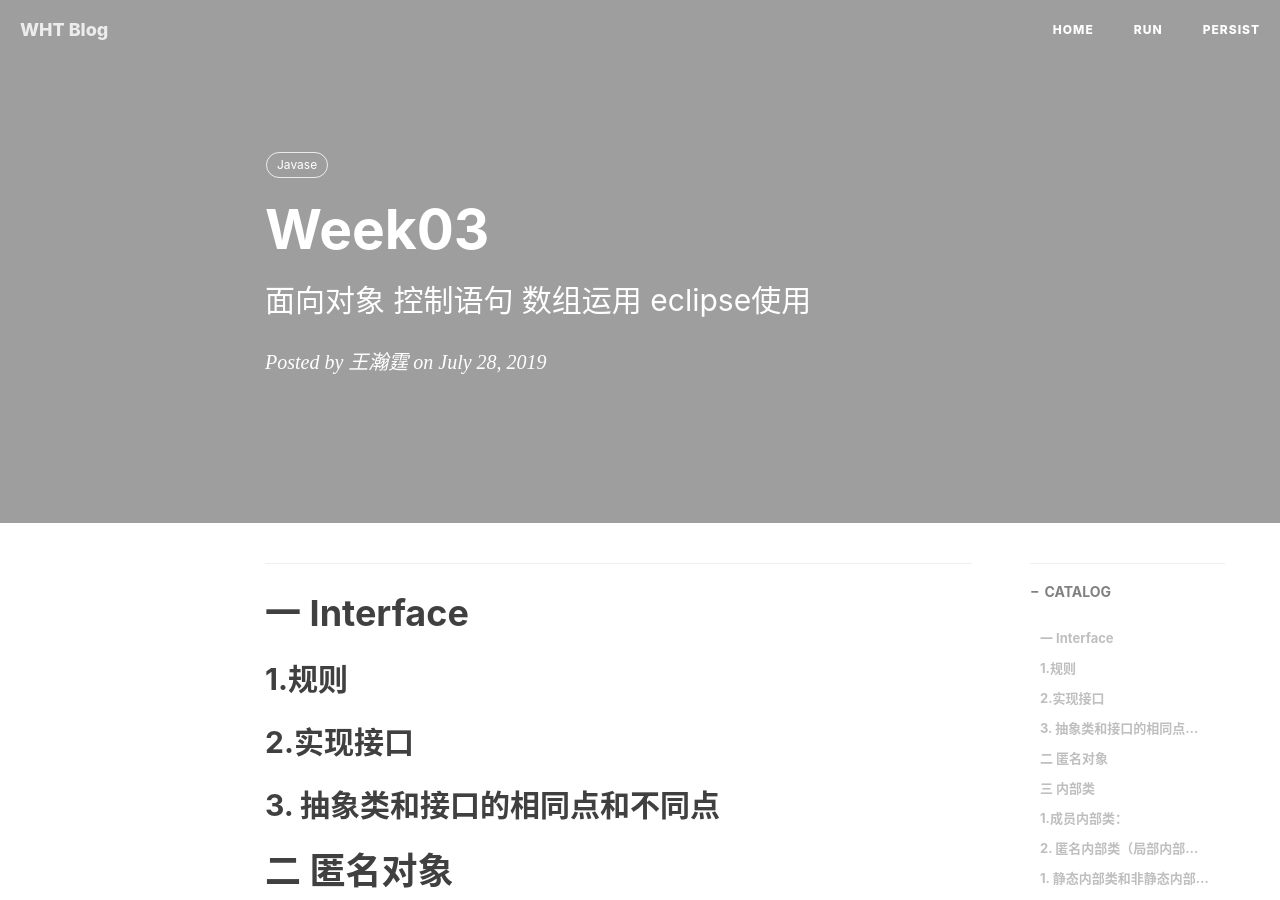
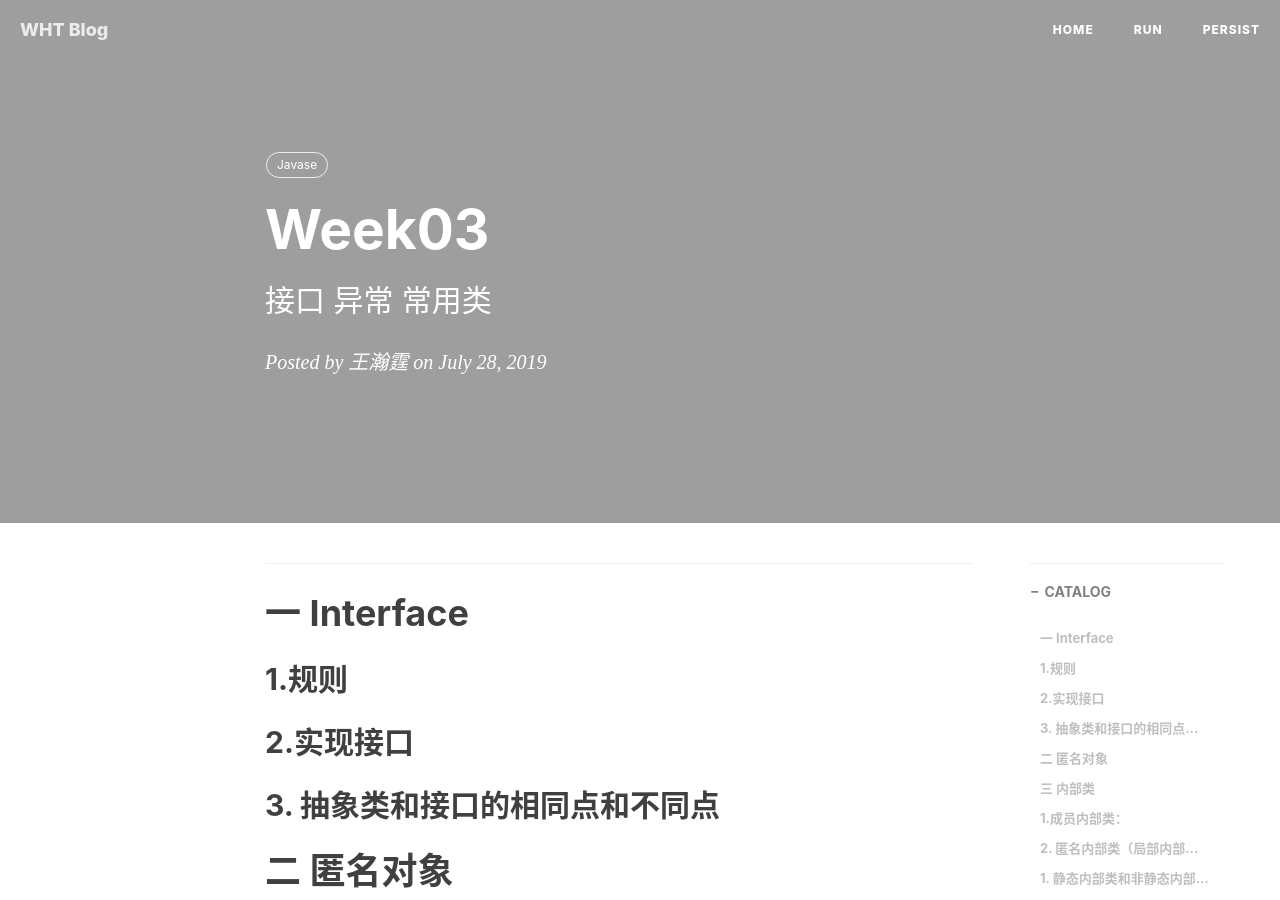
Before and after one commit to RoarerWang/roarerwang.github.io, a Jekyll site: the page built from _posts/2019-07-21-Week03.md, in a window 1280 px wide and 900 px high. Built offline with Jekyll 4.4.1, drawn with Linux system fonts in a browser that asks for light colours; nearby versions of some CDN libraries; comment, search, counter and statistics services are not loaded.

Commit message:
Update 2019-07-21-Week03.md

```diff
--- a/_posts/2019-07-21-Week03.md
+++ b/_posts/2019-07-21-Week03.md
@@ -1,7 +1,7 @@
 ---
 layout:     post                    # 使用的布局（不需要改）
 title:      Week03               # 标题
-subtitle:   面向对象   控制语句  数组运用  eclipse使用         #副标题
+subtitle:   接口 异常 常用类        #副标题
 date:       2019-07-28              # 时间
 author:     王瀚霆                      # 作者
 header-img: img/001(3).jpg    #这篇文章标题背景图片
```
